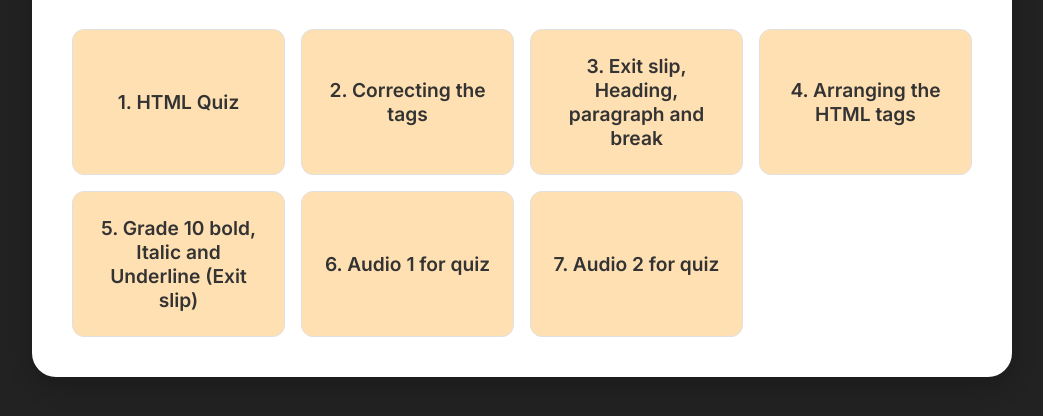
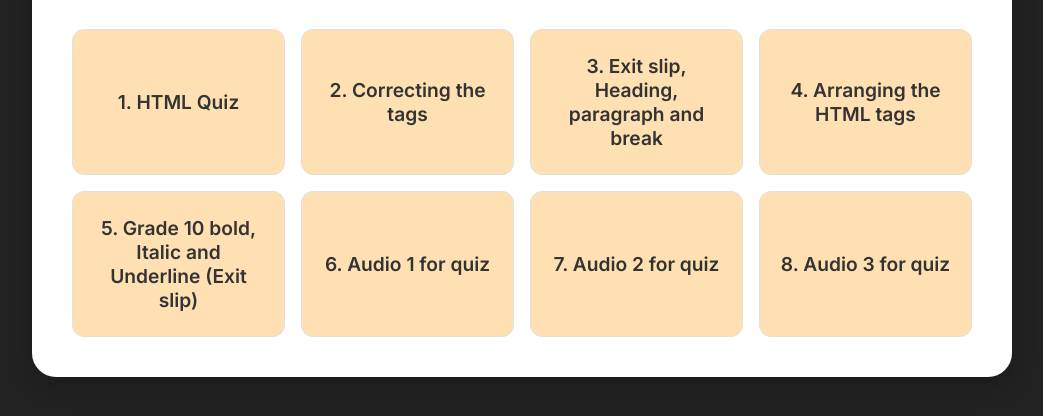
Before and after one commit to Ramya89510/Student-link, a plain HTML site: page Grade 10/index.html in a window 1280 px wide. Shown: the part 298-714 px from the top of the page, without its empty margins (118-1161 px from the left). Drawn offline with Linux system fonts and the light colour scheme.

Commit message:
Update index.html

```diff
--- a/Grade 10/index.html
+++ b/Grade 10/index.html
@@ -155,6 +155,7 @@
             <li><a href="5. Grade 10 bold, Italic and Underline (Exit slip).html">5. Grade 10 bold, Italic and Underline (Exit slip)</a></li>
             <li><a href="tickingbuzzer-75859.mp3">6. Audio 1 for quiz</a></li>
             <li><a href="1-efek-sound-1-220034.mp3">7. Audio 2 for quiz</a></li>
+            <li><a href="1-efek-sound-1-220034.mp3">8. Audio 3 for quiz</a></li>
         </ul>
     </div>
 </body>
```
